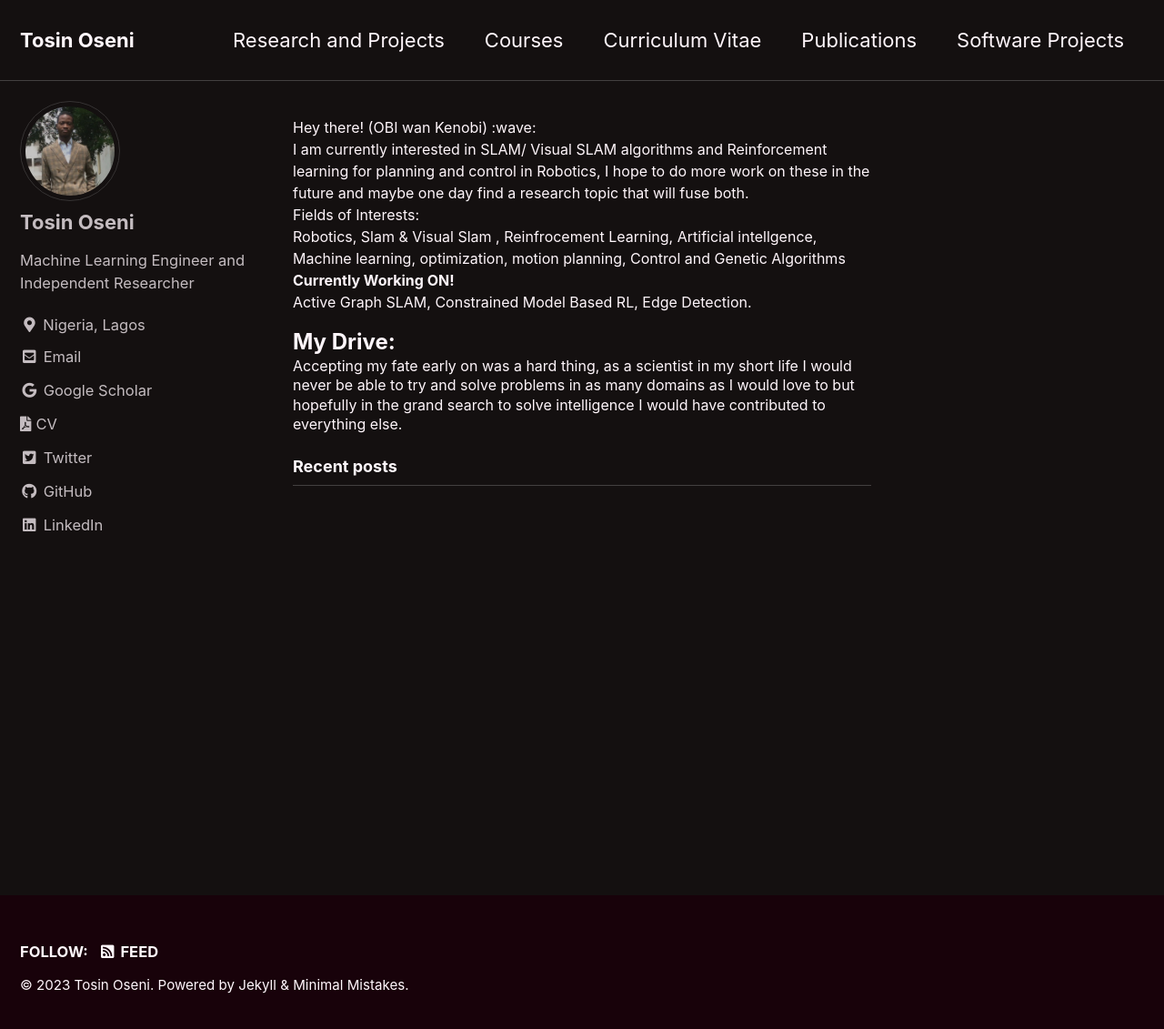
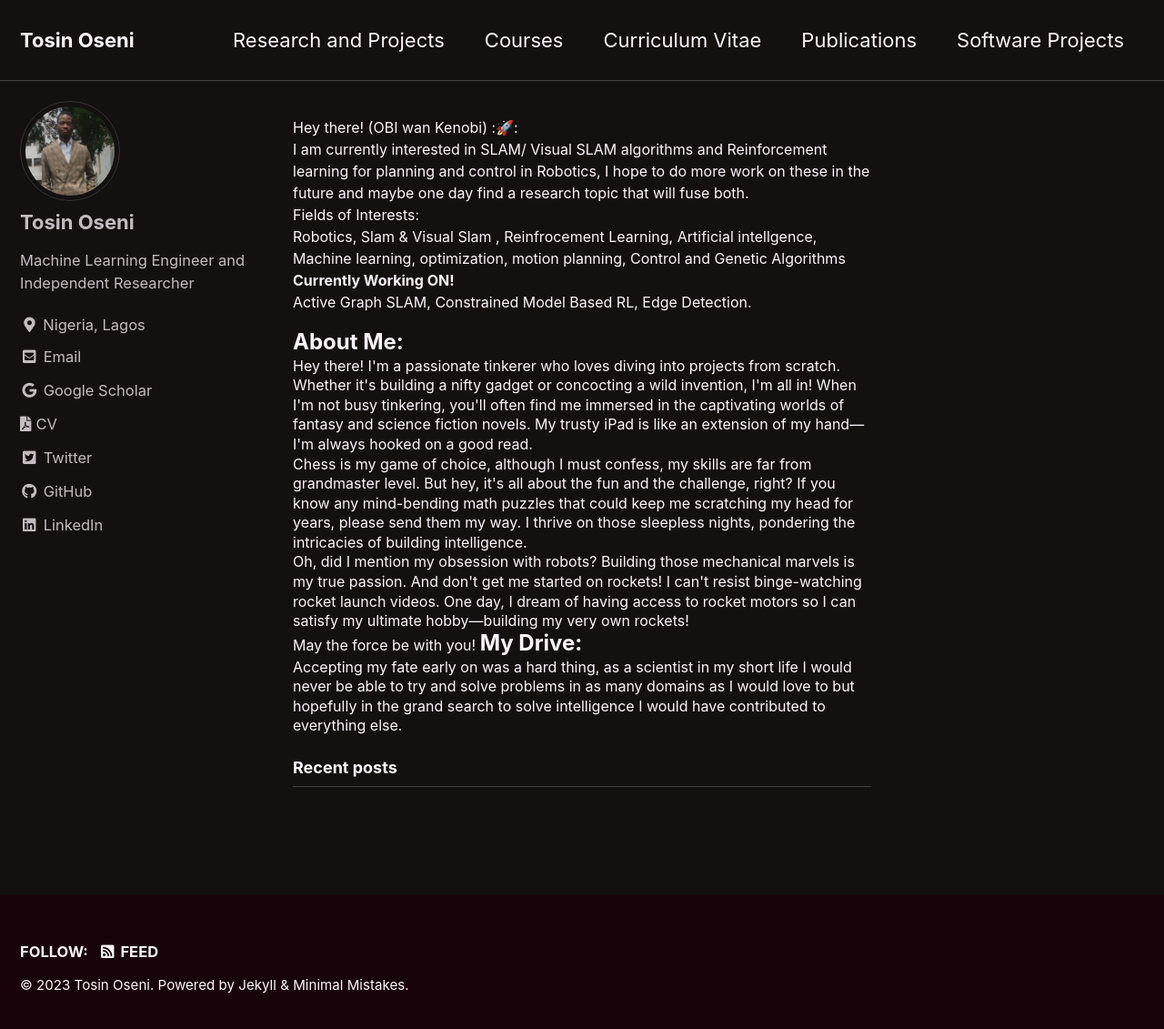
Before and after one commit to tohsin/tohsin.github.io, a Jekyll site: the page built from index.html, in a window 1280 px wide and 1139 px high. Shown: the top 1131 px of the window at 91% size. Built offline with Jekyll 4.4.1, drawn with Linux system fonts in a browser that asks for light colours; cached includes are drawn as plain includes; the list of posts is cut into pages by our own code.

Commit message:
may the force be

```diff
--- a/index.html
+++ b/index.html
@@ -11,7 +11,7 @@ author_profile: true
 
 <p class="small">
 <font size="3">
-  Hey there! (OBI wan Kenobi) :wave:
+  Hey there! (OBI wan Kenobi) :🚀:
   <br />
   I am currently interested in SLAM/ Visual SLAM algorithms and Reinforcement learning
   for planning and control in Robotics, I hope to do more work on these in the future and maybe
@@ -28,6 +28,30 @@ author_profile: true
 </font>
 </p>
 
+<font size="5">
+  <strong>About Me:</strong> <br />
+</font>
+
+<font size="3">
+Hey there! I'm a passionate tinkerer who loves diving into projects from scratch.
+Whether it's building a nifty gadget or concocting a wild invention,
+I'm all in! When I'm not busy tinkering, you'll often find me immersed in the captivating worlds of fantasy
+and science fiction novels. My trusty iPad is like an extension of my hand—I'm always hooked on a good read.
+<br />
+Chess is my game of choice, although I must confess, my skills are far from grandmaster level.
+But hey, it's all about the fun and the challenge, right? If you know any mind-bending math puzzles
+that could keep me scratching my head for years, please send them my way. I thrive on those sleepless nights,
+pondering the intricacies of building intelligence.
+<br />
+Oh, did I mention my obsession with robots? Building those mechanical marvels is my true passion.
+And don't get me started on rockets! I can't resist binge-watching rocket launch videos.
+One day, I dream of having access to rocket motors so I can satisfy my ultimate hobby—building my very own rockets!
+
+<br />
+
+May the force be with you!
+
+</font>
 
 
 <font size="5">
```
